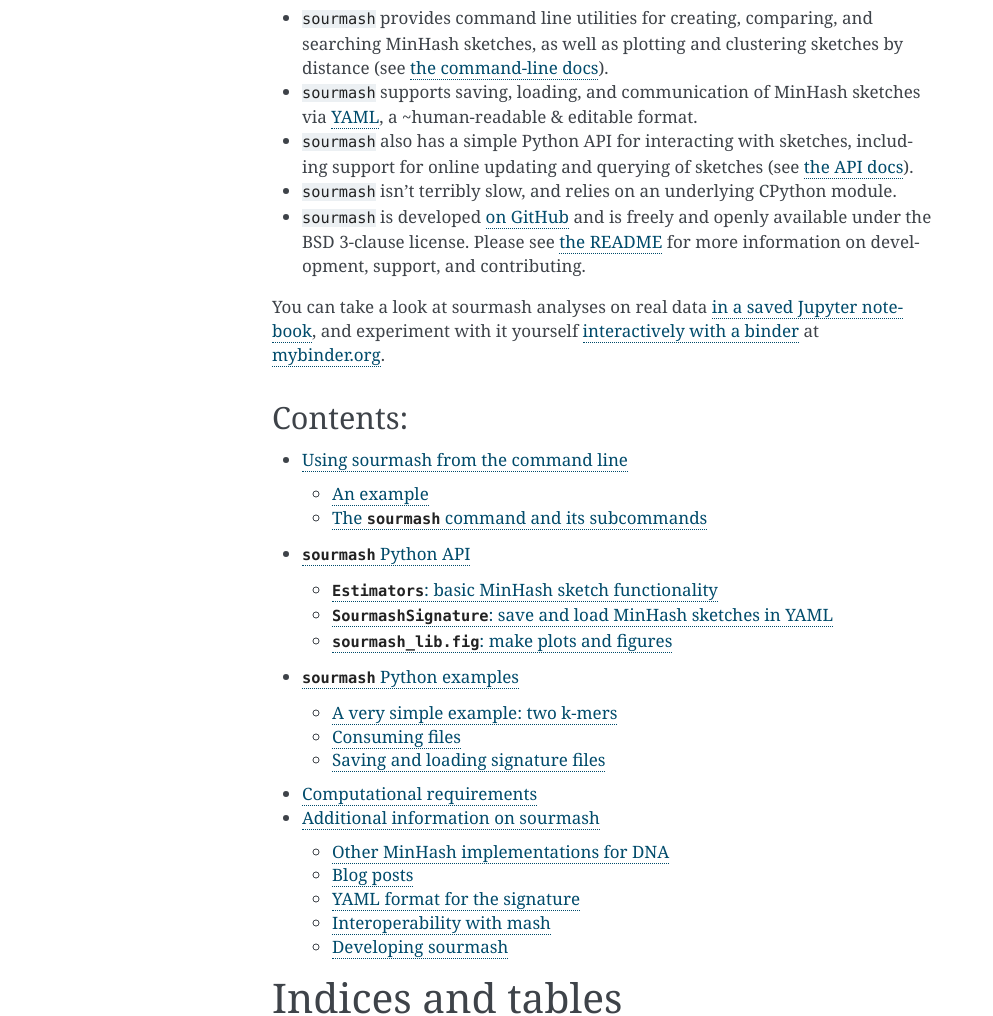
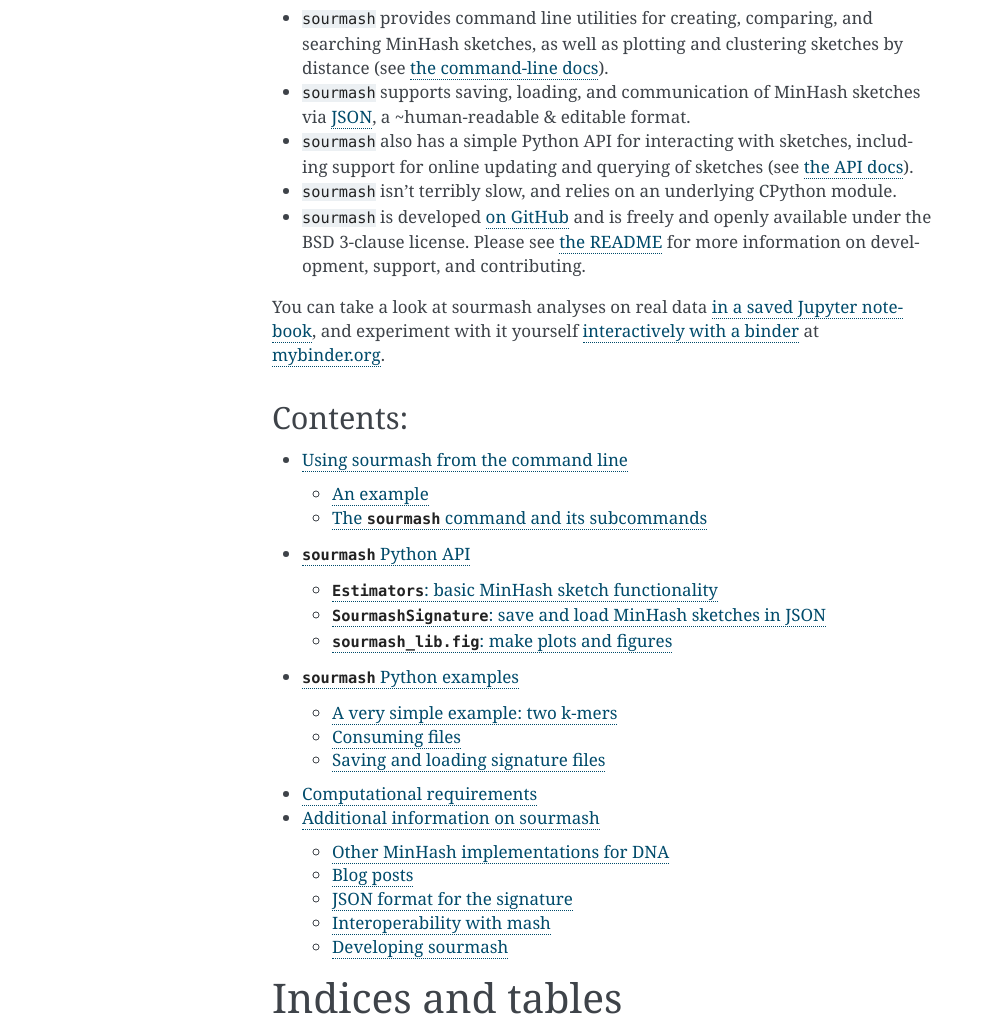
Before and after one commit to sourmash-bio/sourmash, a Sphinx documentation site: the page built from doc/index.rst, in a window 1280 px wide. Shown: the part 379-1395 px from the top of the page, without its empty margins (148-1141 px from the left). Built offline with Sphinx 7.4.7, drawn with Linux system fonts in a browser that asks for light colours.

Commit message:
clean up YAML mentions -> JSON

```diff
--- a/doc/api-example.rst
+++ b/doc/api-example.rst
@@ -88,7 +88,7 @@
 >>> with open('/tmp/genome1.sig', 'wt') as fp:
 ...   signature.save_signatures([sig1], fp)
 
-Here, ``/tmp/genome1.sig`` is a YAML file that can now be loaded and
+Here, ``/tmp/genome1.sig`` is a JSON file that can now be loaded and
 compared -- first, load:
 
 >>> sigfp = open('/tmp/genome1.sig', 'rt')
--- a/doc/api.rst
+++ b/doc/api.rst
@@ -15,7 +15,7 @@
 .. automodule:: sourmash_lib
    :members:
 
-``SourmashSignature``: save and load MinHash sketches in YAML
+``SourmashSignature``: save and load MinHash sketches in JSON
 =============================================================
 
 .. automodule:: sourmash_lib.signature
--- a/doc/index.rst
+++ b/doc/index.rst
@@ -27,8 +27,8 @@
   sketches by distance (see `the command-line docs <command-line.html>`__).
 
 * ``sourmash`` supports saving, loading, and communication of MinHash
-  sketches via `YAML <http://yaml.org/>`__, a ~human-readable & editable
-  format.
+  sketches via `JSON <http://www.json.org/>`__, a ~human-readable &
+  editable format.
 
 * ``sourmash`` also has a simple Python API for interacting with sketches,
   including support for online updating and querying of sketches
--- a/doc/more-info.rst
+++ b/doc/more-info.rst
@@ -17,10 +17,10 @@
 
 * `MinHash signatures as ways to find samples, and collaborators? <http://ivory.idyll.org/blog/2016-sourmash-signatures.html>`__
 
-YAML format for the signature
+JSON format for the signature
 -----------------------------
 
-The YAML format is not necessarily final; this is a TODO item for future
+The JSON format is not necessarily final; this is a TODO item for future
 releases.  In particular, we'd like to update it to store more metadata
 for samples.
 
```
Also changed, not shown: README.md (+1 -1 lines), .travis.yml, 2 other files.
